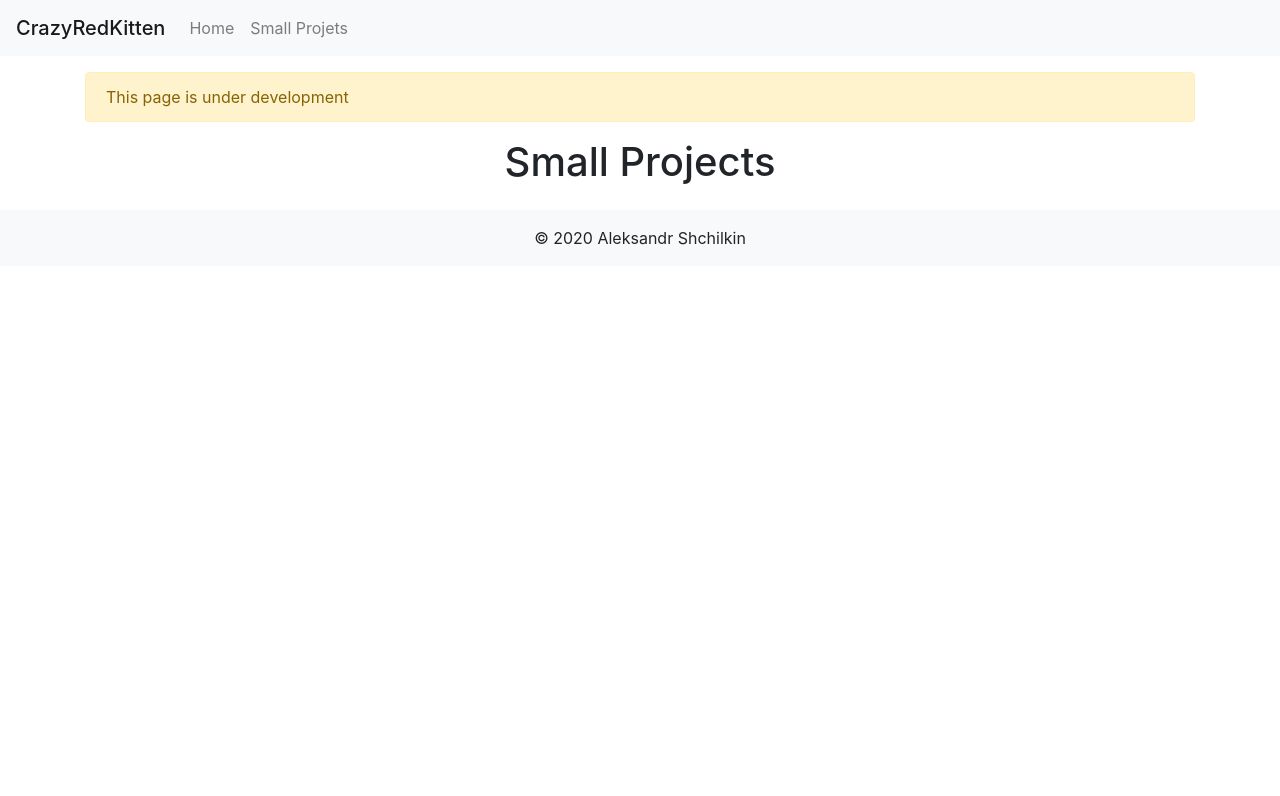
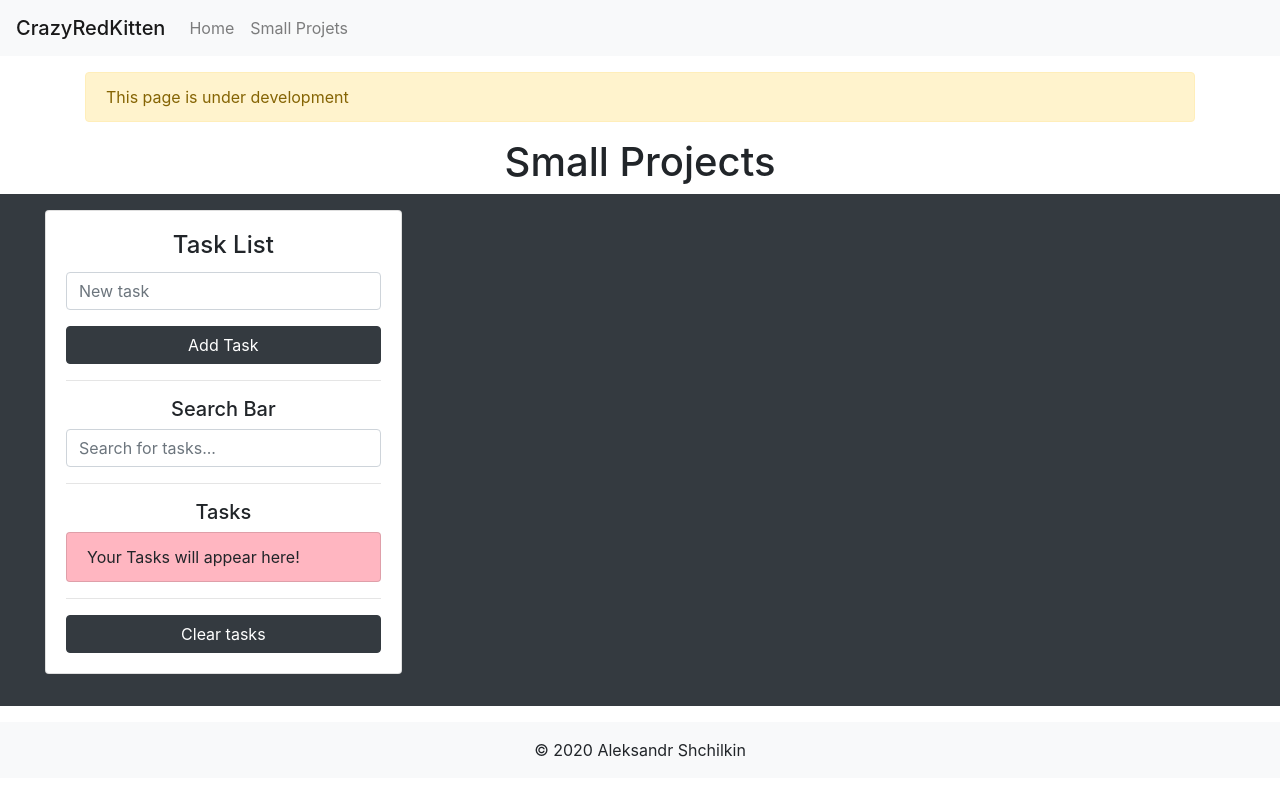
Before and after one commit to shchilkin/personal-website, a React (Create React App) app: page /Projects in a window 1280 px wide. Shown: the top 796 px of the page. Built offline with nearby package versions, Linux system fonts and the light colour scheme.

Commit message:
Started development of first small project (Task List)

```diff
--- a/src/components/Navbar.js
+++ b/src/components/Navbar.js
@@ -4,7 +4,7 @@ import { Link } from "react-router-dom";
 const Navbar = () => {
   return (
     <Fragment>
-      <nav className='navbar navbar-expand-lg navbar-light bg-light'>
+      <nav className='navbar sticky-top navbar-expand-lg navbar-light bg-light'>
         <span className='navbar-brand mb-0 h1'>CrazyRedKitten</span>
         <button
           class='navbar-toggler'
--- a/src/components/pages/Home.js
+++ b/src/components/pages/Home.js
@@ -2,12 +2,14 @@ import React, { Fragment } from "react";
 import Contacts from "./home/contacts/Contacts";
 import About from "../About";
 import Work from "./home/Work";
+import Plans from "./home/Plans";
 
 const Home = () => {
   return (
     <Fragment>
       <About />
       <Work />
+      <Plans />
       <Contacts />
     </Fragment>
   );
--- a/src/components/pages/SmallProjects.js
+++ b/src/components/pages/SmallProjects.js
@@ -1,4 +1,5 @@
 import React from "react";
+import TaskList from "../projects/TaskList";
 
 const SmallProjects = () => {
   return (
@@ -11,6 +12,12 @@ const SmallProjects = () => {
           <h1>Small Projects</h1>
         </div>
       </div>
+      <div className='container-fluid bg-dark pt-3 pb-3'>
+        <div className='col-4'>
+          <div className='row'></div>
+          <TaskList />
+        </div>
+      </div>
     </div>
   );
 };
--- a/src/components/pages/home/Plans.js
+++ b/src/components/pages/home/Plans.js
@@ -0,0 +1,13 @@
+import React from "react";
+
+const Plans = () => {
+  return (
+    <div className='container-fluid text-white pt-5 pb-5 bg-secondary'>
+      <div className='container'>
+        <h1 class='display-5 pt-3 pb-3'>Plans</h1>
+      </div>
+    </div>
+  );
+};
+
+export default Plans;
--- a/src/components/pages/home/Work.js
+++ b/src/components/pages/home/Work.js
@@ -8,25 +8,22 @@ const Work = () => {
       </div>
       <div className='container'>
         <p>
-          <span class='badge badge-danger'>TODO </span>
-          Line 23:15: The href attribute is required for an anchor to be
-          keyboard accessible. Provide a valid, navigable address as the href
-          value. If you cannot provide an href, but still need the element to
-          resemble a link, use a button and change it with appropriate styles.
-          Learn more:
-          https://github.com/evcohen/eslint-plugin-jsx-a11y/blob/master/docs/rules/anchor-is-valid.md
-          jsx-a11y/anchor-is-valid Line 26:15: The href attribute is required
-          for an anchor to be keyboard accessible. Provide a valid, navigable
-          address as the href value. If you cannot provide an href, but still
-          need the element to resemble a link, use a button and change it with
-          appropriate styles. Learn more:
-          https://github.com/evcohen/eslint-plugin-jsx-a11y/blob/master/docs/rules/anchor-is-valid.md
-          jsx-a11y/anchor-is-valid
+          <span className='badge badge-danger'>TODO </span>{" "}
+          <span className='badge badge-info'>Add description</span> Lorem ipsum
+          dolor sit amet, consectetur adipiscing elit. Nulla faucibus vitae
+          risus at fringilla. Vivamus ut placerat elit. Fusce dignissim urna
+          eget interdum ultricies. Nulla nec ultricies orci, id mollis erat.
+          Aenean augue leo, congue nec ante at, posuere molestie neque. Donec in
+          ipsum pretium, placerat ipsum et, malesuada purus. Sed cursus, ligula
+          eu ullamcorper pharetra, mi felis vehicula ante, ut cursus mi purus id
+          nulla. Sed sit amet lorem mauris. Integer a auctor ipsum. Praesent in
+          leo feugiat, luctus neque nec, consectetur odio. Morbi vel vestibulum
+          arcu.
         </p>
       </div>
       <div className='container pt-3 pb-3'>
         <div className='row'>
-          <div className='col-lg-6 mb-1'>
+          <div className='col-lg-4 mb-1'>
             <h5>Software Development</h5>
             <ul>
               <li>
@@ -37,12 +34,25 @@ const Work = () => {
               <li>Small projects with pure JavaScript</li>
             </ul>
           </div>
-          <div className='col-lg-6 mb-1'>
+          <div className='col-lg-4 mb-1'>
             <h5>Electronics & IoT</h5>
             <ul>
               <li>Home Climate Monitoring with Raspberry Pi and Python</li>
               <li>Surveillance Camera Project with Raspberry Pi</li>
               <li> Small Christmas Lights project with Arduino</li>
+            </ul>
+          </div>
+          <div className='col-lg-4 mb-1'>
+            <h5>Networking</h5>
+            <ul>
+              <li>
+                <span class='badge badge-danger'>TODO</span> Cisco routers and
+                switches configuration
+              </li>
+              <li>
+                <span class='badge badge-danger'>TODO</span> Network
+                configuration
+              </li>
             </ul>
           </div>
         </div>
--- /dev/null
+++ b/src/components/projects/TaskList.js
@@ -0,0 +1,61 @@
+import React from "react";
+
+const TaskList = () => {
+  return (
+    <div className='container-fluid'>
+      <div className='card mb-3'>
+        <div className='card-body' id=''>
+          <h4 className='card-title text-center'>Task List</h4>
+          <form id='task-form'>
+            <div className='input-group mb-3'>
+              <input
+                id='task'
+                className='form-control'
+                type='text'
+                placeholder='New task'
+              />
+            </div>
+            <input
+              className='btn btn-block btn-dark'
+              type='submit'
+              value='Add Task'
+            />
+          </form>
+          <hr />
+          <div>
+            <h5 className='text-center'>Search Bar</h5>
+            <div>
+              <input
+                type='text'
+                id='filter'
+                className='form-control'
+                type='text'
+                name='filter'
+                placeholder='Search for tasks...'
+              />
+            </div>
+            <hr />
+            <h5 id='task-title' className='text-center'>
+              Tasks
+            </h5>
+            <ul className='list-group' id='listGroup'>
+              <li
+                className='list-group-item'
+                id='li-placeholder'
+                style={{ backgroundColor: "lightpink" }}
+              >
+                Your Tasks will appear here!
+              </li>
+            </ul>
+          </div>
+          <hr />
+          <a href='#' id='clear-tasks ' className='btn btn-block btn-dark'>
+            Clear tasks
+          </a>
+        </div>
+      </div>
+    </div>
+  );
+};
+
+export default TaskList;
```
